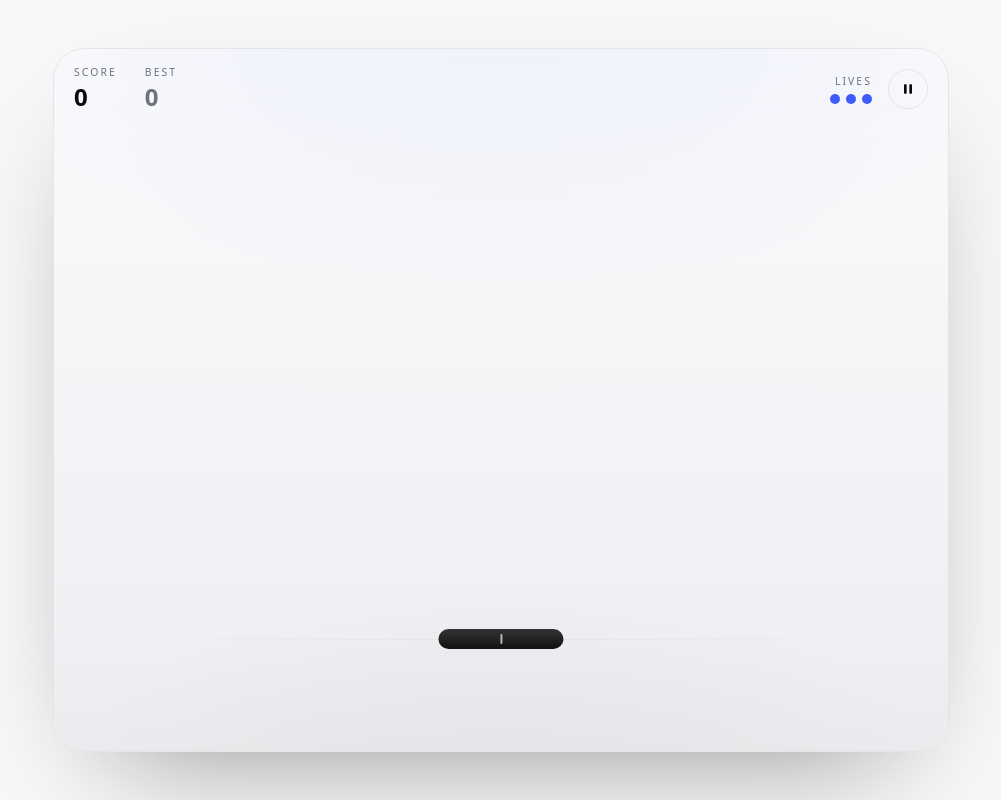
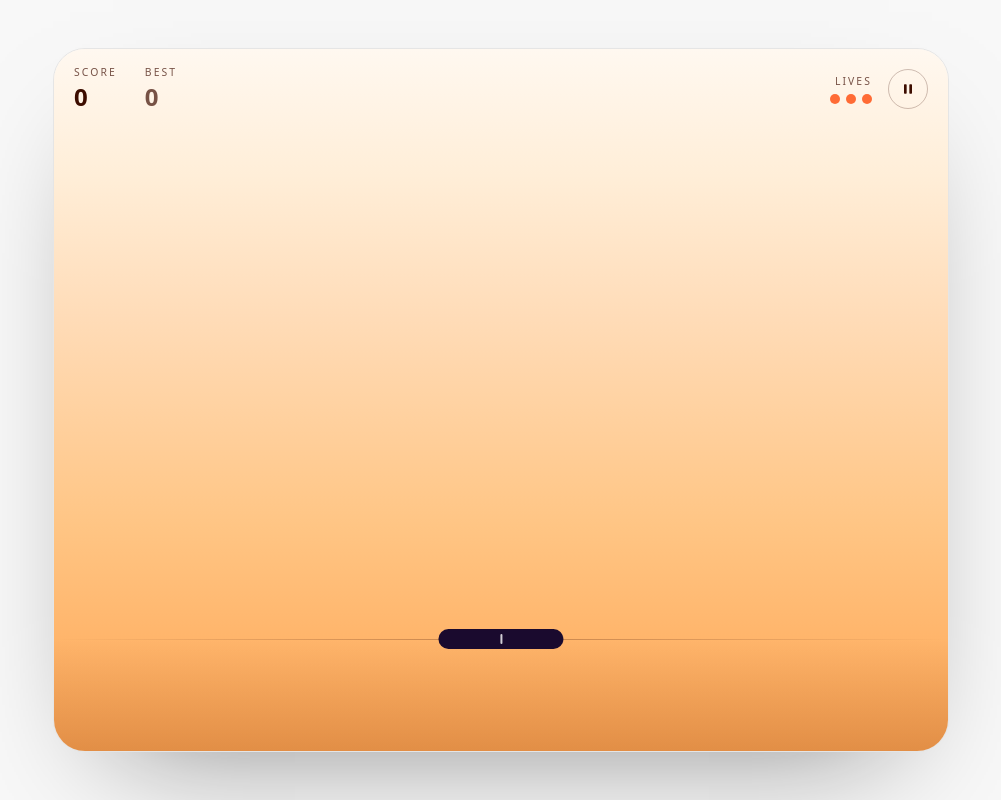
Before and after one commit to Avery-techdev/sky-catcher, a React (Vite) app: page / in a window 1280 px wide. Both pictures are taken after a click on the button "Start game". Shown: the whole page, without its empty margins (139-1140 px from the left). Built offline with nearby package versions, Linux system fonts and the light colour scheme.

Commit message:
feat(game): warm sunset theme across field, start screen and pause overlay

```diff
--- a/src/features/game/components/GameScreen.tsx
+++ b/src/features/game/components/GameScreen.tsx
@@ -18,12 +18,13 @@ interface GameScreenProps {
   onPause: () => void;
 }
 
-// The visible shape is exactly the collision area — no outer shadow/halo. The
-// bonus glows from within via an inset ring that stays inside the circle edge.
+// Falling embers against the evening sky. The bonus circle carries a soft gold
+// glow that is purely decorative — collision uses the object body only, so the
+// glow never widens the hitbox.
 const SHAPE_CLASSES: Record<FallingObject["type"], string> = {
-  [FALLING_OBJECT_TYPE.Standard]: "h-full w-full rounded-xl bg-ink",
+  [FALLING_OBJECT_TYPE.Standard]: "h-full w-full rounded-xl bg-object-standard",
   [FALLING_OBJECT_TYPE.Bonus]:
-    "h-full w-full rounded-full bg-accent ring-2 ring-inset ring-paper/70",
+    "h-full w-full rounded-full bg-object-bonus shadow-[0_0_10px_rgba(255,249,230,0.6)]",
 };
 
 /** Play screen: score/lives HUD, pause control and the animated play field. */
@@ -47,22 +48,20 @@ export function GameScreen({
   return (
     <section
       aria-label="Game"
-      className="animate-fade-in flex h-full flex-col"
+      className="animate-fade-in relative flex h-full flex-col"
       style={{
-        background: [
-          "radial-gradient(130% 90% at 50% -15%, rgba(59, 91, 255, 0.08) 0%, transparent 55%)",
-          "radial-gradient(90% 70% at 50% 118%, rgba(10, 10, 10, 0.06) 0%, transparent 62%)",
-          "linear-gradient(180deg, #fbfbfc 0%, #f4f5f7 45%, #eceef1 100%)",
-        ].join(", "),
+        // Soft sunset: gentle warm horizon fading to near-white high in the sky.
+        background:
+          "linear-gradient(to top, #ffa552 0%, #ffc584 32%, #ffdcb8 62%, #ffeed8 82%, #fff8f0 100%)",
       }}
     >
       <div className="flex items-center justify-between gap-4 px-5 py-4">
         <dl className="flex gap-7">
           <div className="flex flex-col">
-            <dt className="text-[0.65rem] font-medium tracking-[0.2em] text-ink-muted uppercase">
+            <dt className="text-[0.65rem] font-medium tracking-[0.2em] text-ui-text/70 uppercase">
               Score
             </dt>
-            <dd className="relative w-fit text-2xl font-semibold tabular-nums">
+            <dd className="relative w-fit text-2xl font-semibold tabular-nums text-ui-text">
               <span
                 key={`score-${score}`}
                 className="animate-score-fade inline-block"
@@ -81,10 +80,10 @@ export function GameScreen({
             </dd>
           </div>
           <div className="flex flex-col">
-            <dt className="text-[0.65rem] font-medium tracking-[0.2em] text-ink-muted uppercase">
+            <dt className="text-[0.65rem] font-medium tracking-[0.2em] text-ui-text/70 uppercase">
               Best
             </dt>
-            <dd className="text-2xl font-semibold tabular-nums text-ink-muted">
+            <dd className="text-2xl font-semibold tabular-nums text-ui-text/70">
               {highscore}
             </dd>
           </div>
@@ -94,7 +93,7 @@ export function GameScreen({
           <div className="flex flex-col items-end">
             <span
               aria-hidden="true"
-              className="text-[0.65rem] font-medium tracking-[0.2em] text-ink-muted uppercase"
+              className="text-[0.65rem] font-medium tracking-[0.2em] text-ui-text/70 uppercase"
             >
               Lives
             </span>
@@ -107,7 +106,9 @@ export function GameScreen({
                   key={`life-${index}`}
                   aria-hidden="true"
                   className={`h-2.5 w-2.5 rounded-full transition-all duration-300 ${
-                    index < lives ? "scale-100 bg-accent" : "scale-50 bg-line"
+                    index < lives
+                      ? "scale-100 bg-accent"
+                      : "scale-50 bg-ui-text/25"
                   }`}
                 />
               ))}
@@ -118,7 +119,7 @@ export function GameScreen({
             type="button"
             onClick={onPause}
             aria-label="Pause"
-            className="flex h-10 w-10 items-center justify-center rounded-full border border-line text-ink transition-all hover:-translate-y-0.5 hover:border-ink focus-visible:outline-none focus-visible:ring-2 focus-visible:ring-accent focus-visible:ring-offset-2 focus-visible:ring-offset-paper"
+            className="flex h-10 w-10 items-center justify-center rounded-full border border-ui-text/25 text-ui-text transition-all hover:-translate-y-0.5 hover:border-ui-text focus-visible:outline-none focus-visible:ring-2 focus-visible:ring-accent focus-visible:ring-offset-2 focus-visible:ring-offset-sky-bottom"
           >
             <svg
               viewBox="0 0 24 24"
@@ -140,11 +141,11 @@ export function GameScreen({
         aria-hidden="true"
       >
         <div
-          className="pointer-events-none absolute inset-x-0 bottom-0 bg-linear-to-b from-transparent to-line/25"
+          className="pointer-events-none absolute inset-x-0 bottom-0 bg-linear-to-b from-transparent to-ui-text/15"
           style={{ top: `${GAME_CONFIG.field.catchLineY}%` }}
         />
         <div
-          className="pointer-events-none absolute inset-x-0 h-px bg-linear-to-r from-transparent via-line to-transparent"
+          className="pointer-events-none absolute inset-x-0 h-px bg-linear-to-r from-transparent via-ui-text/30 to-transparent"
           style={{ top: `${GAME_CONFIG.field.catchLineY}%` }}
         />
 
@@ -163,27 +164,28 @@ export function GameScreen({
         ))}
 
         <div
-          className="absolute flex h-5 -translate-x-1/2 -translate-y-1/2 items-center justify-center rounded-full"
+          className="bg-catcher absolute flex h-5 -translate-x-1/2 -translate-y-1/2 items-center justify-center rounded-full"
           style={{
             left: `${catcherPosition}%`,
             top: `${GAME_CONFIG.field.catchLineY}%`,
             width: `${catcherWidth}%`,
-            background: "linear-gradient(to bottom, #333333, #111111)",
           }}
         >
-          <span className="h-2.5 w-0.5 rounded-full bg-canvas/70" />
+          <span className="h-2.5 w-0.5 rounded-full bg-white/80" />
         </div>
 
         {lastCatchId > 0 && (
           <span
             key={`catch-${lastCatchId}`}
             aria-hidden="true"
-            className="animate-catch-flash pointer-events-none absolute rounded-full bg-accent"
+            className="animate-catch-flash pointer-events-none absolute rounded-full"
             style={{
               left: `${catcherPosition}%`,
               top: `${GAME_CONFIG.field.catchLineY}%`,
               width: strongFlash ? 56 : 32,
               height: strongFlash ? 56 : 32,
+              background:
+                "radial-gradient(circle, rgba(255, 215, 0, 0.9) 0%, rgba(255, 107, 53, 0.55) 55%, transparent 75%)",
             }}
           />
         )}
--- a/src/features/game/components/InstructionsSlider.tsx
+++ b/src/features/game/components/InstructionsSlider.tsx
@@ -73,6 +73,11 @@ export function InstructionsSlider({
     <section
       aria-label="Instructions"
       className="animate-fade-in relative flex h-full flex-col items-center justify-center gap-8 overflow-y-auto px-6 py-8 text-center sm:gap-10"
+      style={{
+        // A faint warm wash hinting at the sunset play world, kept subtle.
+        background:
+          "linear-gradient(to top, #fff1e6 0%, #fff9f4 45%, #ffffff 100%)",
+      }}
     >
       <AmbientBackdrop />
 
--- a/src/features/game/components/ModalDialog.tsx
+++ b/src/features/game/components/ModalDialog.tsx
@@ -1,11 +1,15 @@
 import { useEffect, useId, useRef } from "react";
-import type { ReactNode } from "react";
+import type { CSSProperties, ReactNode } from "react";
+
+type ModalVariant = "default" | "sunset";
 
 interface ModalDialogProps {
   title: string;
   children: ReactNode;
   /** Called on Escape (and used as the "dismiss" affordance). */
   onClose?: () => void;
+  /** Visual theme of the dialog surface. */
+  variant?: ModalVariant;
 }
 
 const FOCUSABLE_SELECTOR =
@@ -20,9 +24,11 @@ export function ModalDialog({
   title,
   children,
   onClose,
+  variant = "default",
 }: ModalDialogProps): React.JSX.Element {
   const panelRef = useRef<HTMLDivElement>(null);
   const titleId = useId();
+  const isSunset = variant === "sunset";
 
   useEffect(() => {
     const panel = panelRef.current;
@@ -74,28 +80,38 @@ export function ModalDialog({
     };
   }, [onClose]);
 
+  const backdropClass = isSunset
+    ? "absolute inset-0 bg-ui-text/30 backdrop-blur-sm"
+    : "absolute inset-0 bg-ink/40 backdrop-blur-sm";
+  const panelClass = isSunset
+    ? "animate-dialog-in relative w-full max-w-sm rounded-[1.75rem] border border-sky-mid/30 p-8 text-center shadow-[0_40px_100px_-40px_rgba(61,13,0,0.5)] focus:outline-none"
+    : "animate-dialog-in relative w-full max-w-sm rounded-[1.75rem] border border-line p-8 text-center shadow-[0_40px_100px_-40px_rgba(10,10,10,0.6)] focus:outline-none";
+  const panelStyle: CSSProperties = isSunset
+    ? {
+        // Same faint warm wash as the start screen.
+        background:
+          "linear-gradient(to top, #fff1e6 0%, #fff9f4 45%, #ffffff 100%)",
+      }
+    : {
+        background: "radial-gradient(ellipse at top, #ffffff 0%, #f4f4f4 100%)",
+      };
+  const titleClass = isSunset
+    ? "text-2xl font-semibold tracking-tight text-balance text-ui-text"
+    : "text-2xl font-semibold tracking-tight text-balance";
+
   return (
     <div className="animate-fade-in fixed inset-0 z-50 flex items-center justify-center p-4">
-      <div
-        className="absolute inset-0 bg-ink/40 backdrop-blur-sm"
-        aria-hidden="true"
-      />
+      <div className={backdropClass} aria-hidden="true" />
       <div
         ref={panelRef}
         role="dialog"
         aria-modal="true"
         aria-labelledby={titleId}
         tabIndex={-1}
-        className="animate-dialog-in relative w-full max-w-sm rounded-[1.75rem] border border-line p-8 text-center shadow-[0_40px_100px_-40px_rgba(10,10,10,0.6)] focus:outline-none"
-        style={{
-          background:
-            "radial-gradient(ellipse at top, #ffffff 0%, #f4f4f4 100%)",
-        }}
+        className={panelClass}
+        style={panelStyle}
       >
-        <h2
-          id={titleId}
-          className="text-2xl font-semibold tracking-tight text-balance"
-        >
+        <h2 id={titleId} className={titleClass}>
           {title}
         </h2>
         {children}
--- a/src/features/game/components/PauseOverlay.tsx
+++ b/src/features/game/components/PauseOverlay.tsx
@@ -9,7 +9,7 @@ interface PauseOverlayProps {
   onExit: () => void;
 }
 
-/** Modal shown while the game is paused. */
+/** Modal shown while the game is paused, on the warm start-screen surface. */
 export function PauseOverlay({
   score,
   highscore,
@@ -18,15 +18,19 @@ export function PauseOverlay({
   onExit,
 }: PauseOverlayProps): React.JSX.Element {
   return (
-    <ModalDialog title="Paused" onClose={onResume}>
+    <ModalDialog title="Paused" onClose={onResume} variant="sunset">
       <dl className="mt-6 flex justify-center gap-8 text-sm">
         <div className="flex flex-col gap-1">
-          <dt className="text-ink-muted">Score</dt>
-          <dd className="text-2xl font-semibold tabular-nums">{score}</dd>
+          <dt className="text-ui-text/60">Score</dt>
+          <dd className="text-2xl font-semibold tabular-nums text-ui-text">
+            {score}
+          </dd>
         </div>
         <div className="flex flex-col gap-1">
-          <dt className="text-ink-muted">Best</dt>
-          <dd className="text-2xl font-semibold tabular-nums">{highscore}</dd>
+          <dt className="text-ui-text/60">Best</dt>
+          <dd className="text-2xl font-semibold tabular-nums text-ui-text">
+            {highscore}
+          </dd>
         </div>
       </dl>
 
--- a/src/styles/index.css
+++ b/src/styles/index.css
@@ -11,7 +11,16 @@
   --color-ink: #0a0a0a;
   --color-ink-muted: #6b7280;
   --color-line: #e5e5e5;
-  --color-accent: #3b5bff;
+  --color-accent: #ff6b35;
+
+  /* Sunset play world: sun at the horizon below, sky opening up to light. */
+  --color-sky-top: #ffd4a0;
+  --color-sky-mid: #ff8c42;
+  --color-sky-bottom: #ff4500;
+  --color-object-standard: #2d1b69;
+  --color-object-bonus: #fff9e6;
+  --color-catcher: #1a0a2e;
+  --color-ui-text: #3d0d00;
 
   --font-sans:
     "Inter Variable", ui-sans-serif, system-ui, -apple-system, "Segoe UI",
@@ -108,7 +117,7 @@
   }
   100% {
     opacity: 1;
-    color: var(--color-ink);
+    color: var(--color-ui-text);
   }
 }
 
```
